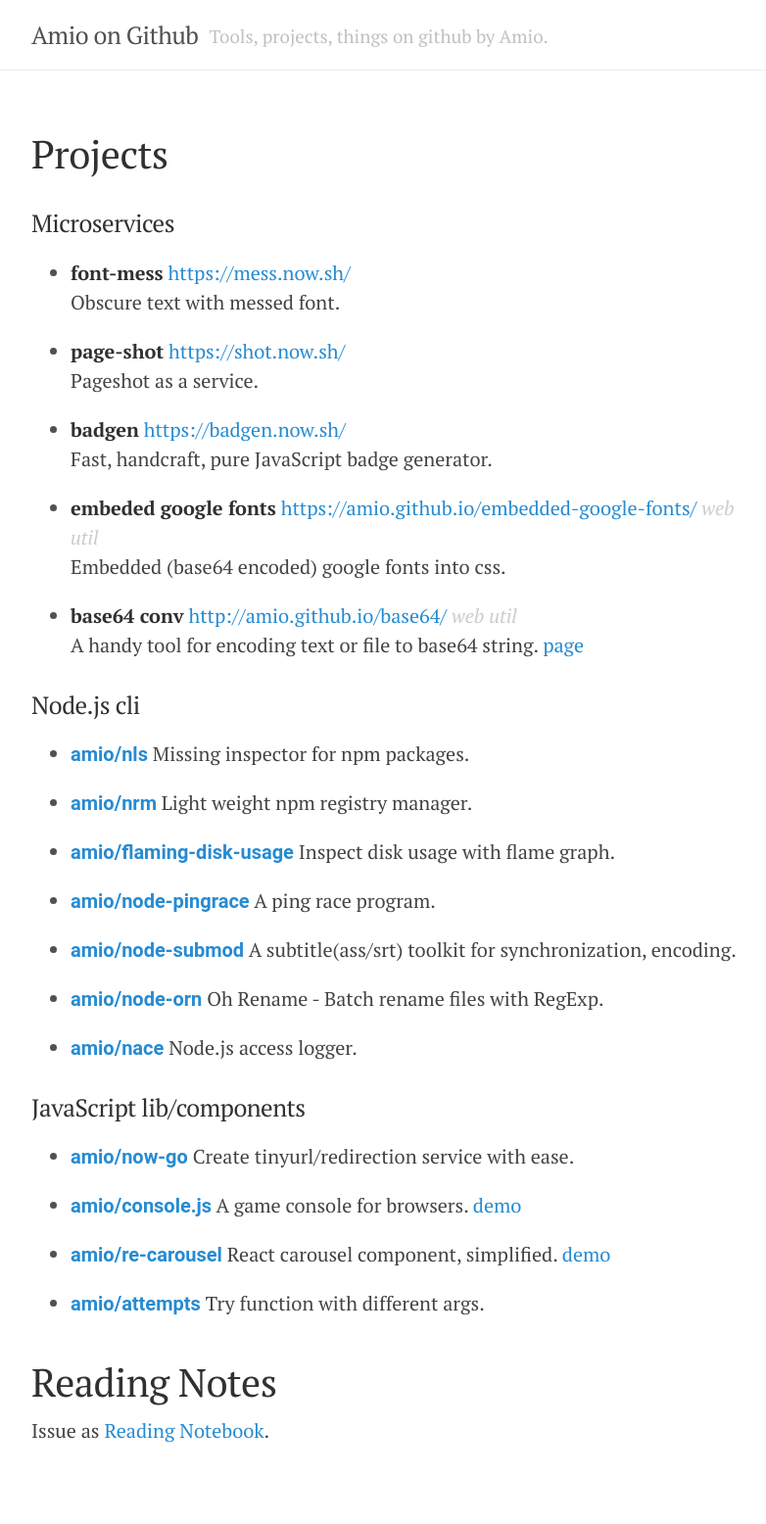
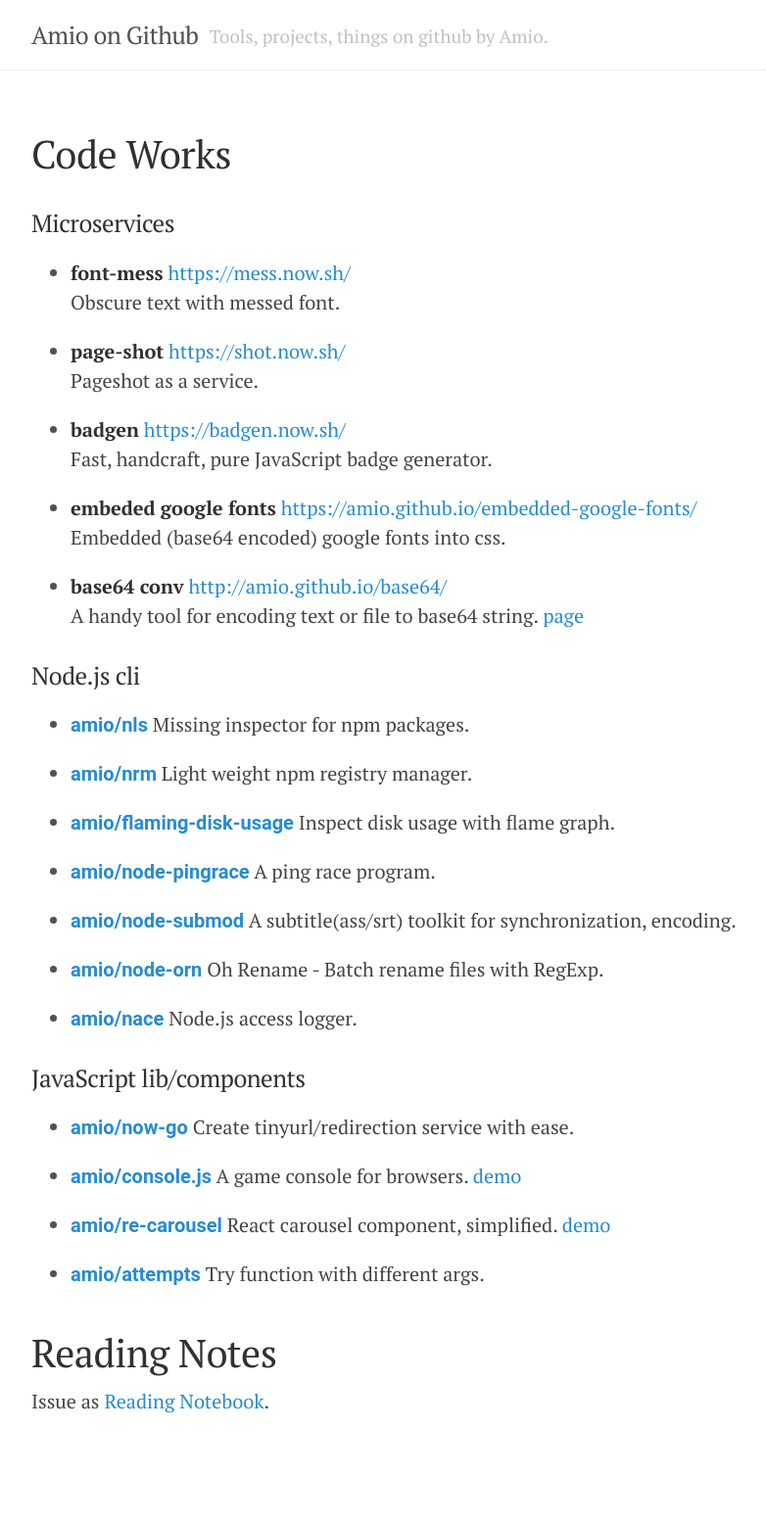
Before and after one commit to amio/amio.github.com, a Jekyll site: the page built from index.md, in a window 1280 px wide. Shown: the whole page at 98% size, without its empty margins (248-1030 px from the left). Built offline with Jekyll 4.4.1, drawn with Linux system fonts in a browser that asks for light colours; after the commit the page ends 1526 px from its top, so only the background shows below that.

Commit message:
Update index.md

```diff
--- a/index.md
+++ b/index.md
@@ -1,6 +1,6 @@
 ---
 layout: page
-title : Projects
+title : Code Works
 ---
 
 <style>
@@ -21,10 +21,10 @@
 - **badgen** [https://badgen.now.sh/]()
   Fast, handcraft, pure JavaScript badge generator.
 
-- **embeded google fonts** [https://amio.github.io/embedded-google-fonts/]() *web util*
+- **embeded google fonts** [https://amio.github.io/embedded-google-fonts/]()
   Embedded (base64 encoded) google fonts into css.
 
-- **base64 conv** [http://amio.github.io/base64/]() *web util*
+- **base64 conv** [http://amio.github.io/base64/]()
   A handy tool for encoding text or file to base64 string. [page](http://amio.github.io/base64/)
 
 
```
